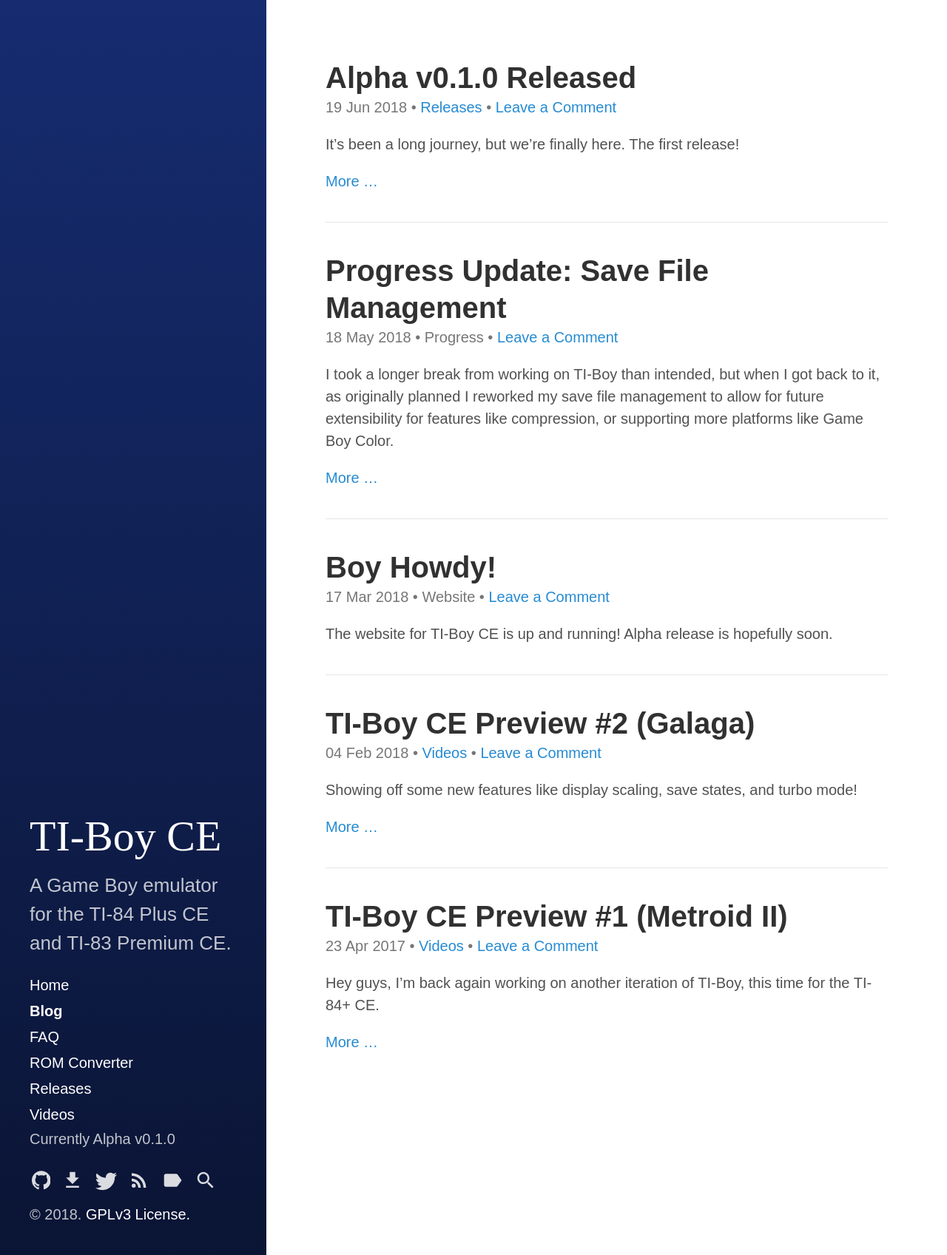
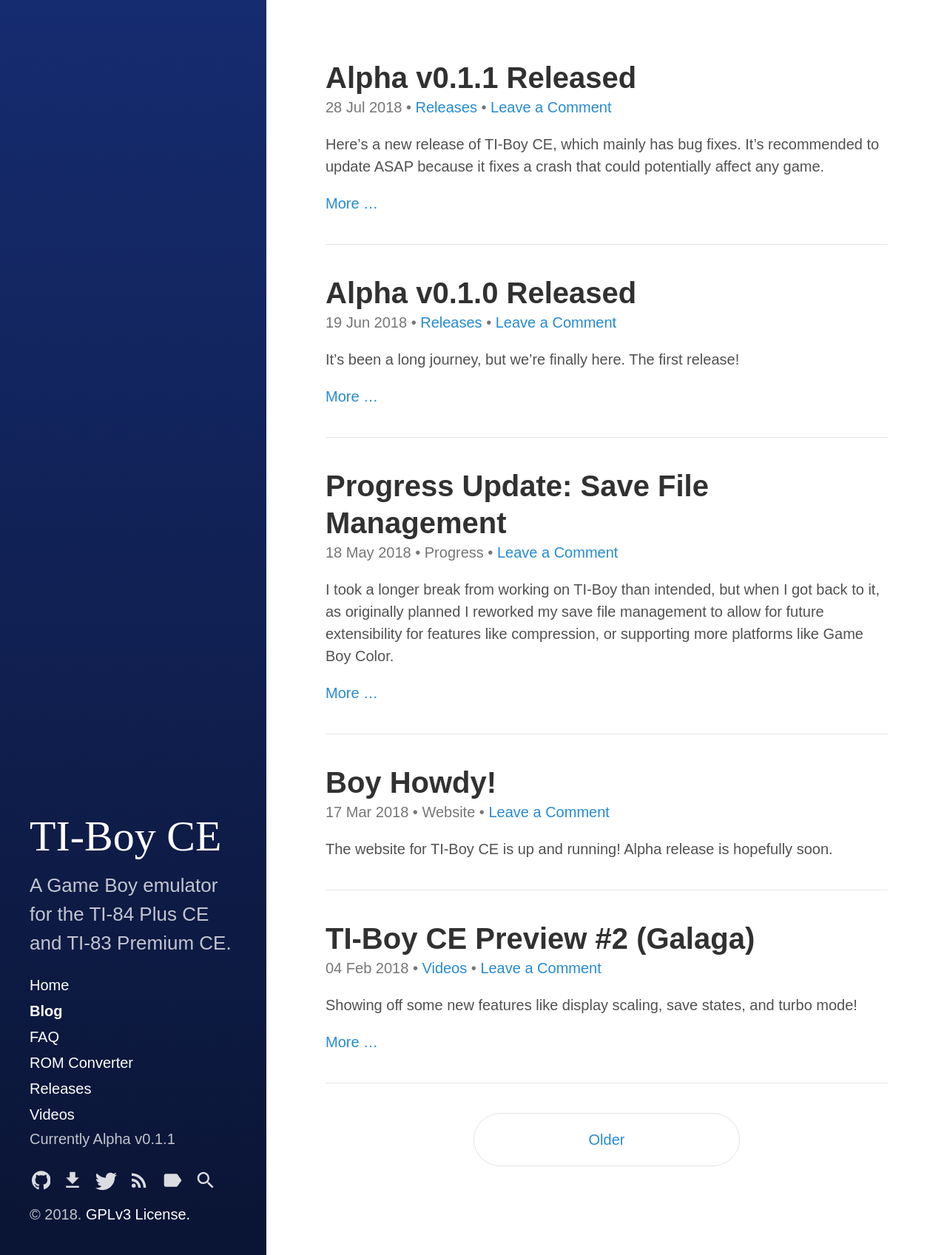
Before and after one commit to calc84maniac/tiboyce, a Jekyll site: the page built from blog/index.html, in a window 1280 px wide. Shown: the whole page at 74% size. Built offline with Jekyll 4.4.1, drawn with Linux system fonts in a browser that asks for light colours; the list of posts is cut into pages by our own code; comment, search, counter and statistics services are not loaded.

Commit message:
Add blog post about new release.

```diff
--- a/_config.yml
+++ b/_config.yml
@@ -27,7 +27,7 @@
   - jekyll-paginate
 
 # Custom vars
-version:            Alpha v0.1.0
+version:            Alpha v0.1.1
 sidebar_home_link:  true
 sidebar_blog_link:  '/blog/'    # By default, your home page is your blog
                                 # page. If you change your paginate_path,
--- /dev/null
+++ b/_posts/2018-07-28-alpha-v0-1-1-released.md
@@ -0,0 +1,30 @@
+---
+layout: post
+title: "Alpha v0.1.1 Released"
+categories:
+  - Releases
+tags:
+  - Release
+---
+
+Here's a new release of TI-Boy CE, which mainly has bug fixes. It's recommended to update ASAP because it fixes a crash that could potentially affect any game.
+
+You can download the release from [GitHub](https://github.com/calc84maniac/tiboyce/releases).
+
+## Changelog
+
+### Added
+- Support for loading ROMs up to 4MB, increased from 2MB.
+- Key names for TI-83 Premium CE in the control options.
+
+### Changed
+- Display the paletted white-equivalent color when the Game Boy screen is off, rather than pure white.
+- Rearrange the emulator menu and reset the main menu option after (re)starting a game.
+- Output ROM converter errors to the standard error stream.
+
+### Fixed
+- Fix sprites not displaying when an OAM DMA transfer is initiated mid-frame.
+- Check for the RET instruction returning to a different ROM bank than its corresponding CALL.
+  Fixes some crashes in specific games (e.g. Street Fighter II).
+- Prevent a JIT overflow from overwriting the code path to the flush handler when decoding a banked CALL.
+  Fixes some erratic crashes.
```
